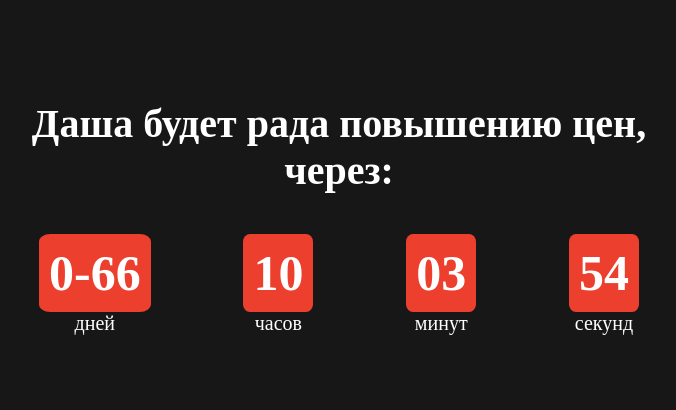
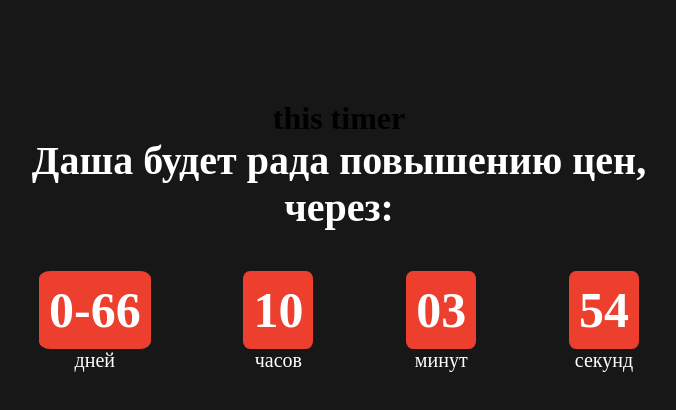
Before and after one commit to Badebum/custom-js-timer, a plain HTML site: page index.html in a window 1280 px wide. Shown: the whole page, without its empty margins (301-977 px from the left). Drawn offline with Linux system fonts and the light colour scheme.

Commit message:
Update index.html

```diff
--- a/index.html
+++ b/index.html
@@ -10,7 +10,9 @@
 <body>
     <div class="wrap">
         <div class="container">
+            <h1>this timer</h1>
             <h2>Даша будет рада повышению цен, через:</h2>
+
             <div class="countdown">
                 <div id="days">
                     <span class="number">00</span>
```
